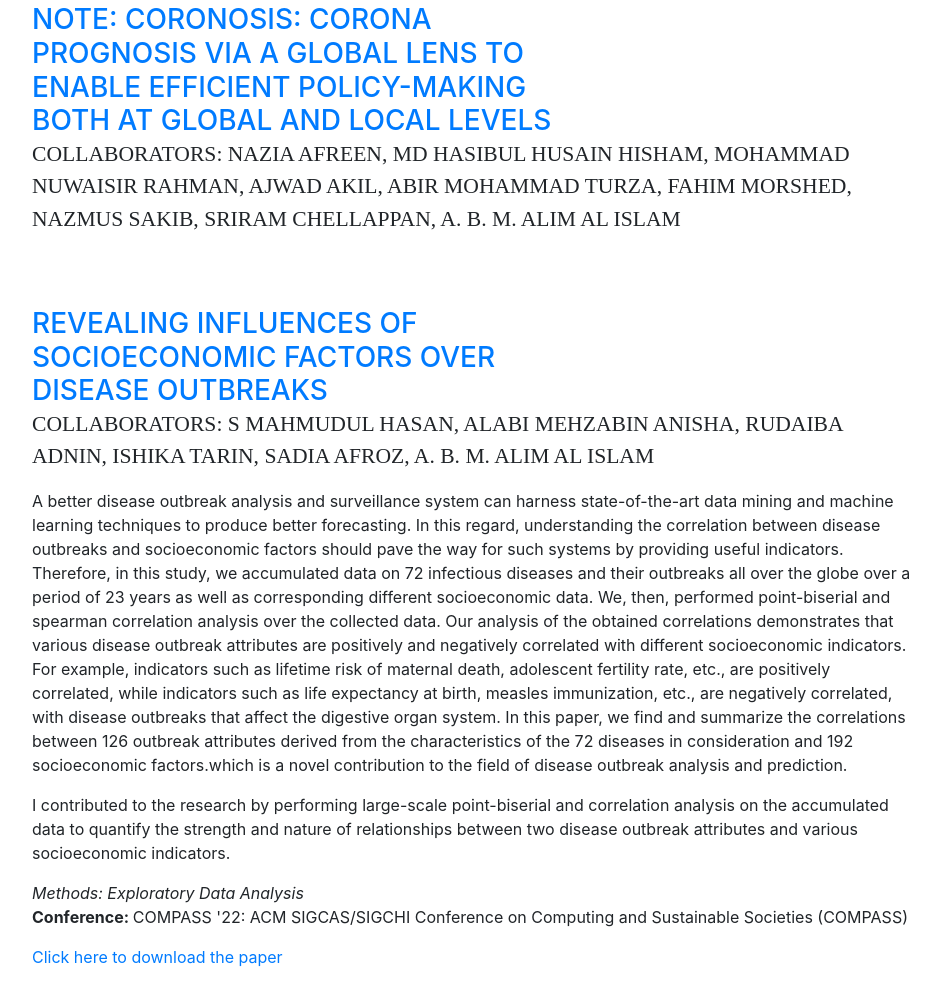
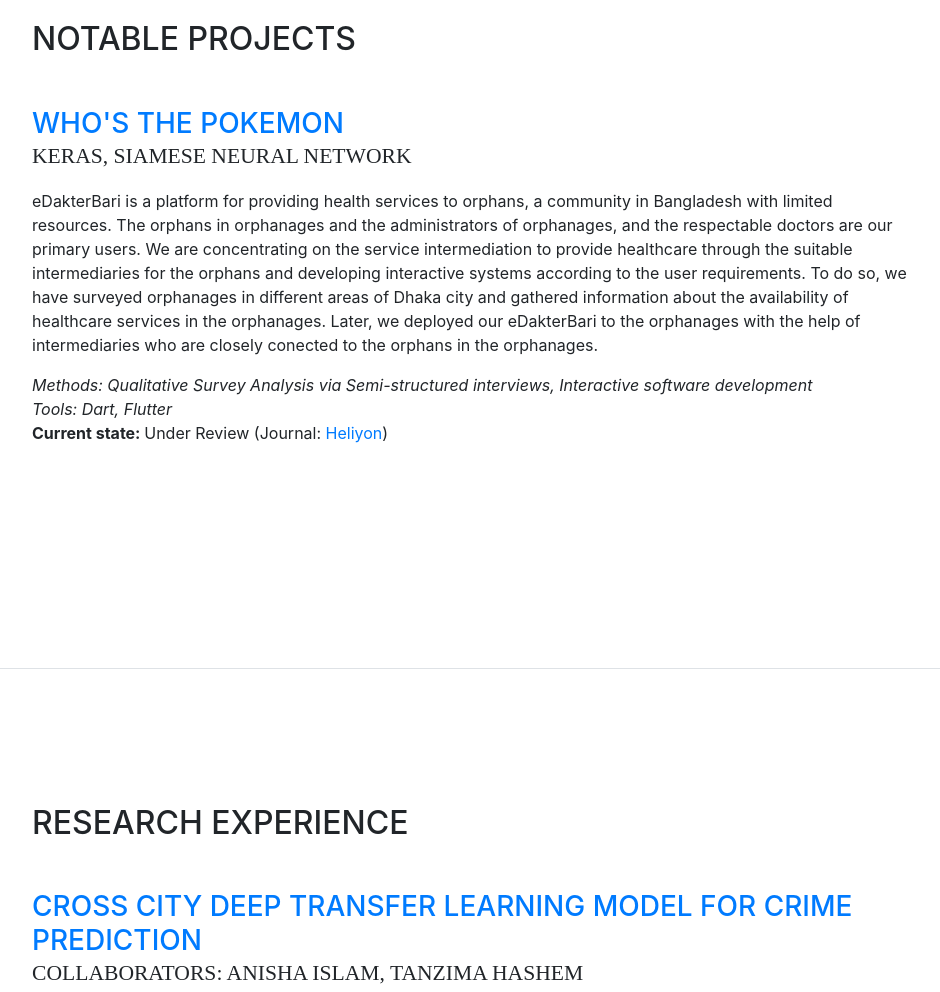
Before and after one commit to NaziaAfreen015/NaziaAfreen015.github.io, a website with bundled scripts: page index.html in a window 1280 px wide. Shown: the part 1731-2723 px from the top of the page, without its empty margins (303-1243 px from the left). Built offline with nearby package versions, Linux system fonts and the light colour scheme; some icons are missing; a web font is replaced by a local one.

Commit message:
projects

```diff
--- a/index.html
+++ b/index.html
@@ -156,60 +156,44 @@
       <section class="resume-section p-3 p-lg-5 d-flex flex-column" id="publications">
         <div class="my-auto">
           <div class="container-fluid">
-            <h2 class="mb-5">Publications</h2>
+            <h2 class="mb-5">Notable Projects</h2>
 
             <div class="resume-item d-flex flex-column flex-md-row mb-4">
 	            <div class="resume-content mr-auto">
-	              	<h3 class="mb-0 text-primary row col-lg-8 col-md-8 col-sm-12"><a href="https://dl.acm.org/doi/10.1145/3530190.3534831">Note: CORONOSIS: Corona Prognosis via a Global Lens to Enable Efficient Policy-making Both at Global and Local Levels</a></h3>
-	              	<div class="subheading mb-3">Collaborators: Nazia Afreen,
-                    Md Hasibul Husain Hisham, Mohammad Nuwaisir Rahman, Ajwad Akil, Abir Mohammad Turza, Fahim Morshed, Nazmus Sakib, Sriram Chellappan, A. B. M. Alim Al Islam
+	              	<h3 class="mb-0 text-primary row col-lg-8 col-md-8 col-sm-12"><a href=https://github.com/NaziaAfreen015/Who_is_the_Pokemon> Who's the Pokemon</a></h3>
+	              	<div class="subheading mb-3">Keras, Siamese Neural Network
 	              	</div>
 	              	<div class="mb-5">
 		            	<!-- <div class="col-lg-8 col-md-8 col-sm-12"> -->
+                    <!-- <div class="col-lg-8 col-md-8 col-sm-12"> -->
+				            <p class="justify">
+                      eDakterBari is a platform for providing health services to orphans, a community in Bangladesh with limited resources.
+                      The orphans in orphanages and the administrators of orphanages,
+                      and the respectable doctors are our primary users.
+                      We are concentrating on the service intermediation to provide healthcare through the
+                      suitable intermediaries for the orphans and developing interactive systems according to the user
+                      requirements. To do so, we have surveyed orphanages in different areas of Dhaka city and gathered information about
+                      the availability of healthcare services in the orphanages. Later, we deployed our eDakterBari to the orphanages with the help of
+                      intermediaries who are closely conected to the orphans in the orphanages.
+
+                  </p>
+
+		            		<em>Methods: Qualitative Survey Analysis via Semi-structured interviews, Interactive software development</em>
+		            		<br>
+		            		<em>Tools: Dart, Flutter</em>
+                    		<br>
+
+                        <p> <strong>Current state: </strong>
+                          Under Review (Journal: <a href="https://www.cell.com/heliyon/home">Heliyon</a>)
+                        </p>
+				        <!-- </div> -->
+				        <!-- <div class="col-lg-4 col-md-4 col-sm-12">
+			            	<img class="img-fluid" src="img/malign.jpg" width="50%" align="center">
+			            </div> -->
 
           			</div>
 	            </div>
 	        </div>
-
-	        <div class="resume-item d-flex flex-column flex-md-row mb-4">
-	            <div class="resume-content mr-auto">
-	              	<h3 class="mb-0 text-primary row col-lg-8 col-md-8 col-sm-12"> <a href="https://dl.acm.org/doi/10.1145/3530190.3534804">Revealing Influences of Socioeconomic Factors over Disease Outbreaks</a></h3>
-	              	<div class="subheading mb-3">Collaborators: S Mahmudul Hasan, Alabi Mehzabin Anisha, Rudaiba Adnin, Ishika Tarin, Sadia Afroz, A. B. M. Alim Al Islam
-	              	</div>
-	              	<div class="mb-5">
-
-				            <p class="justify">
-                      A better disease outbreak analysis and surveillance system can harness state-of-the-art data mining
-                      and machine learning techniques to produce better forecasting. In this regard,
-                      understanding the correlation between disease outbreaks and socioeconomic
-                      factors should pave the way for such systems by providing useful indicators. Therefore, in this study,
-                      we accumulated data on 72 infectious diseases and their outbreaks all over the globe over a period of
-                      23 years as well as corresponding different socioeconomic data. We, then, performed point-biserial and
-                      spearman correlation analysis over the collected data. Our analysis of the obtained correlations demonstrates
-                      that various disease outbreak attributes are positively and negatively correlated with different socioeconomic
-                      indicators. For example, indicators such as lifetime risk of maternal death, adolescent fertility rate, etc.,
-                      are positively correlated, while indicators such as life expectancy at birth, measles immunization, etc., are
-                      negatively correlated, with disease outbreaks that affect the digestive organ system. In this paper, we find and
-                      summarize the correlations between 126 outbreak attributes derived from the characteristics of the 72 diseases
-                      in consideration and 192 socioeconomic factors.which is a novel contribution to the field of disease outbreak
-                      analysis and prediction.
-				        	 </p>
-                   <p class="justify">
-                      I contributed to the research by performing large-scale point-biserial and correlation analysis on the accumulated
-                      data to quantify the strength and nature of relationships between two disease outbreak attributes and various socioeconomic indicators.
-                   </p>
-		            		<em>Methods: Exploratory Data Analysis</em>
-                    		<br>
-                    		<p> <strong>Conference: </strong>
-                          COMPASS '22: ACM SIGCAS/SIGCHI Conference on Computing and Sustainable Societies (COMPASS)
-							          </p>
-
-                        <p>
-                          <a href="files/papers/compass22-Revealing Influences- paper.pdf" target="_blank">Click here to download the paper</a>
-                        </p>
-          			</div>
-	            </div>
-          	</div>
           </div>
         </div>
       </section>
@@ -221,8 +205,8 @@
 
             <div class="resume-item d-flex flex-column flex-md-row mb-4">
 	            <div class="resume-content mr-auto">
-	              	<h3 class="mb-0"><a href="https://dl.acm.org/doi/10.1145/3530190.3534804">Revealing Influences of Socioeconomic Factors over Disease Outbreaks</a></h3>
-	              	<div class="subheading mb-3">Collaborators: Mobashwira Urmi, A. B. M. Alim Al Islam
+	              	<h3 class="mb-0"><a href="https://github.com/NaziaAfreen015/Transfer-Learning-Model-for-Crime-Prediction">Cross City Deep Transfer Learning Model for Crime Prediction</a></h3>
+	              	<div class="subheading mb-3">Collaborators: Anisha Islam, Tanzima Hashem
 	              	</div>
 	              	<div class="mb-5">
 		            	<!-- <div class="col-lg-8 col-md-8 col-sm-12"> -->
```
